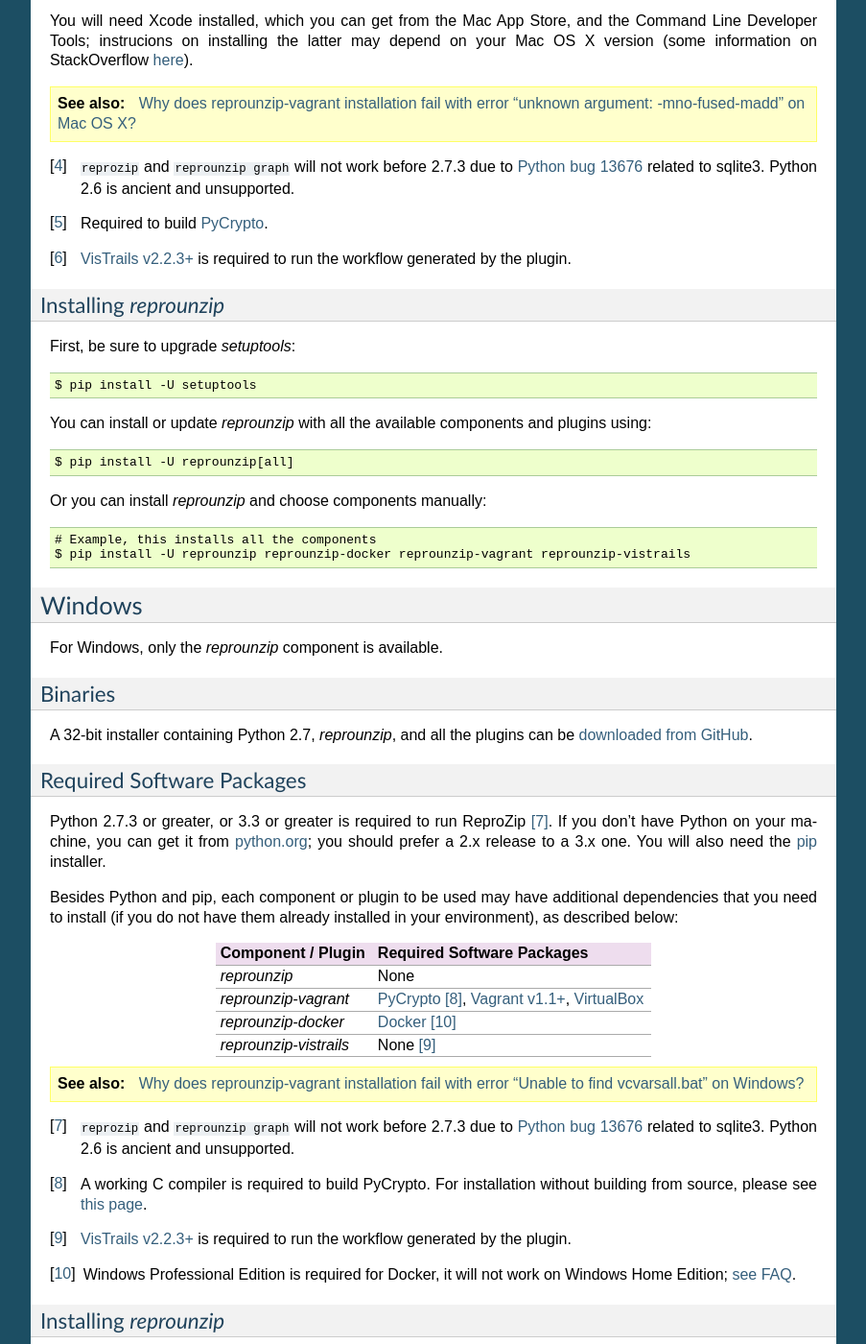
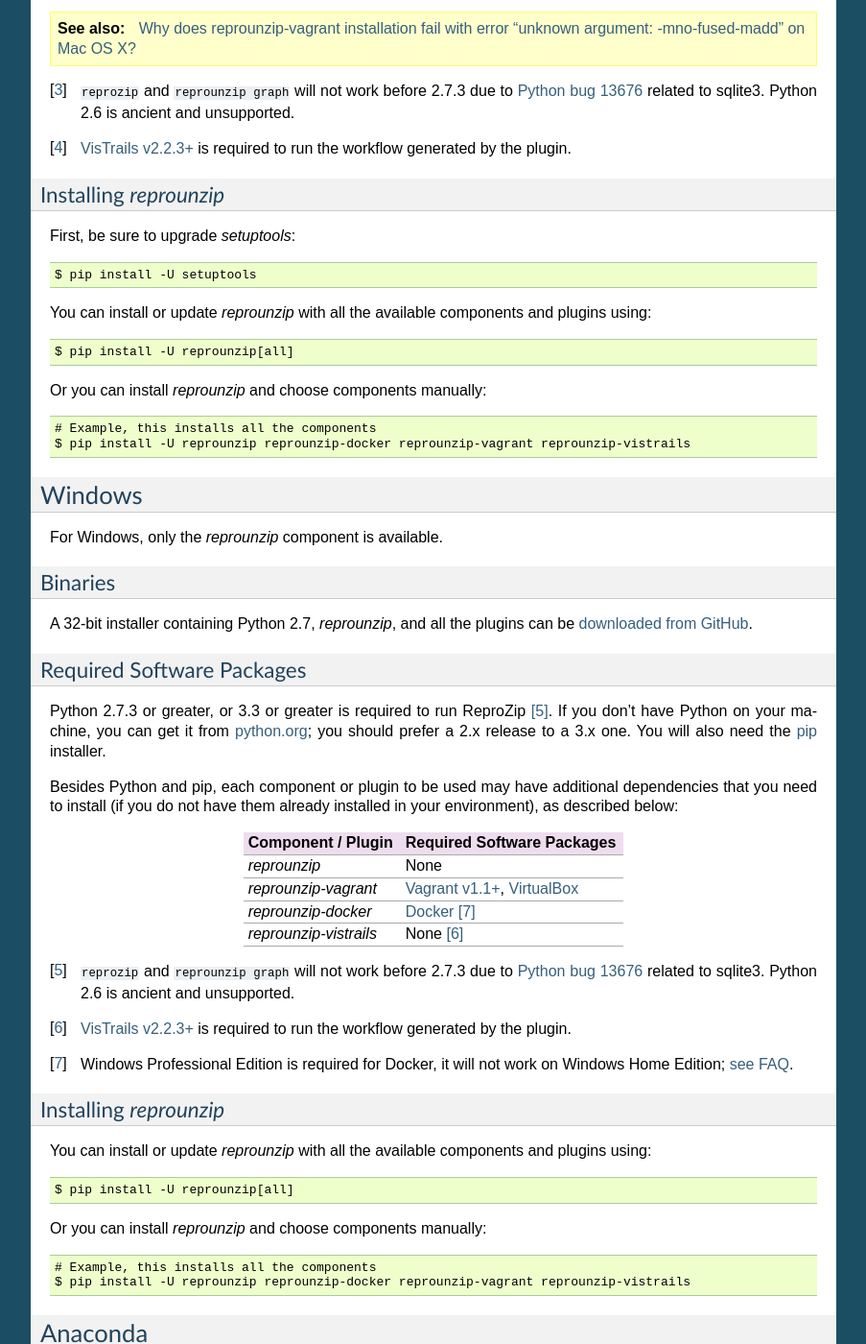
Before and after one commit to VIDA-NYU/reprozip, a Sphinx documentation site: the page built from docs/install.rst, in a window 1280 px wide and 1400 px high, scrolled down 2031 px. Shown: the whole window at 96% size, without its empty margins (198-1101 px from the left). Built offline with Sphinx 7.4.7, drawn with Linux system fonts in a browser that asks for light colours; some of the changed text lies outside the part shown.

Commit message:
Remove notes and requirements for pycrypto
cryptography should have fixed most of those issues.

```diff
--- a/docs/install.rst
+++ b/docs/install.rst
@@ -32,8 +32,7 @@
 | *reprounzip*           | None                                            |
 +------------------------+-------------------------------------------------+
 | *reprounzip-vagrant*   | Python headers,                                 |
-|                        | a working C compiler, SSL library [#pycrypto]_, |
-|                        | FFI library [#pycrypto]_,                       |
+|                        | a working C compiler,                           |
 |                        | `Vagrant v1.1+ <https://www.vagrantup.com/>`__, |
 |                        | `VirtualBox <https://www.virtualbox.org/>`__    |
 +------------------------+-------------------------------------------------+
@@ -57,7 +56,6 @@
     yum install python python-devel gcc sqlite-devel openssl-devel libffi-devel
 
 ..  [#bug] ``reprozip`` and ``reprounzip graph`` will not work before 2.7.3 due to `Python bug 13676 <https://bugs.python.org/issue13676>`__ related to sqlite3. Python 2.6 is ancient and unsupported.
-..  [#pycrypto] Required to build `PyCrypto <https://www.dlitz.net/software/pycrypto/>`__.
 ..  [#vis1] `VisTrails v2.2.3+ <https://www.vistrails.org/>`__ is required to run the workflow generated by the plugin.
 
 Installing *reprozip*
@@ -104,7 +102,6 @@
 | *reprounzip*           | None                                            |
 +------------------------+-------------------------------------------------+
 | *reprounzip-vagrant*   | Python headers,                                 |
-|                        | a working C compiler [#pycrypto2]_,             |
 |                        | `Vagrant v1.1+ <https://www.vagrantup.com/>`__, |
 |                        | `VirtualBox <https://www.virtualbox.org/>`__    |
 +------------------------+-------------------------------------------------+
@@ -118,7 +115,6 @@
 ..  seealso:: :ref:`Why does reprounzip-vagrant installation fail with error "unknown argument: -mno-fused-madd" on Mac OS X? <compiler_mac>`
 
 ..  [#bug2] ``reprozip`` and ``reprounzip graph`` will not work before 2.7.3 due to `Python bug 13676 <https://bugs.python.org/issue13676>`__ related to sqlite3. Python 2.6 is ancient and unsupported.
-..  [#pycrypto2] Required to build `PyCrypto <https://www.dlitz.net/software/pycrypto/>`__.
 ..  [#vis2] `VisTrails v2.2.3+ <https://www.vistrails.org/>`__ is required to run the workflow generated by the plugin.
 
 Installing *reprounzip*
@@ -161,8 +157,7 @@
 +========================+========================================================================+
 | *reprounzip*           | None                                                                   |
 +------------------------+------------------------------------------------------------------------+
-| *reprounzip-vagrant*   | `PyCrypto <https://www.dlitz.net/software/pycrypto/>`__ [#pycrypto3]_, |
-|                        | `Vagrant v1.1+ <https://www.vagrantup.com/>`__,                        |
+| *reprounzip-vagrant*   | `Vagrant v1.1+ <https://www.vagrantup.com/>`__,                        |
 |                        | `VirtualBox <https://www.virtualbox.org/>`__                           |
 +------------------------+------------------------------------------------------------------------+
 | *reprounzip-docker*    | `Docker <https://www.docker.com/>`__ [#windowshome]_                   |
@@ -170,10 +165,7 @@
 | *reprounzip-vistrails* | None [#vis3]_                                                          |
 +------------------------+------------------------------------------------------------------------+
 
-..  seealso:: :ref:`Why does reprounzip-vagrant installation fail with error "Unable to find vcvarsall.bat" on Windows? <pycrypto_windows>`
-
 ..  [#bug3] ``reprozip`` and ``reprounzip graph`` will not work before 2.7.3 due to `Python bug 13676 <https://bugs.python.org/issue13676>`__ related to sqlite3. Python 2.6 is ancient and unsupported.
-..  [#pycrypto3] A working C compiler is required to build PyCrypto. For installation without building from source, please see `this page <https://stackoverflow.com/questions/11405549/how-do-i-install-pycrypto-on-windows>`__.
 ..  [#vis3] `VisTrails v2.2.3+ <https://www.vistrails.org/>`__ is required to run the workflow generated by the plugin.
 ..  [#windowshome] Windows Professional Edition is required for Docker, it will not work on Windows Home Edition; `see FAQ <https://docs.docker.com/desktop/faqs/#can-i-install-docker-desktop-on-windows-10-home>`__.
 
```
Also changed, not shown: docs/troubleshooting.rst (+0 -8 lines).
